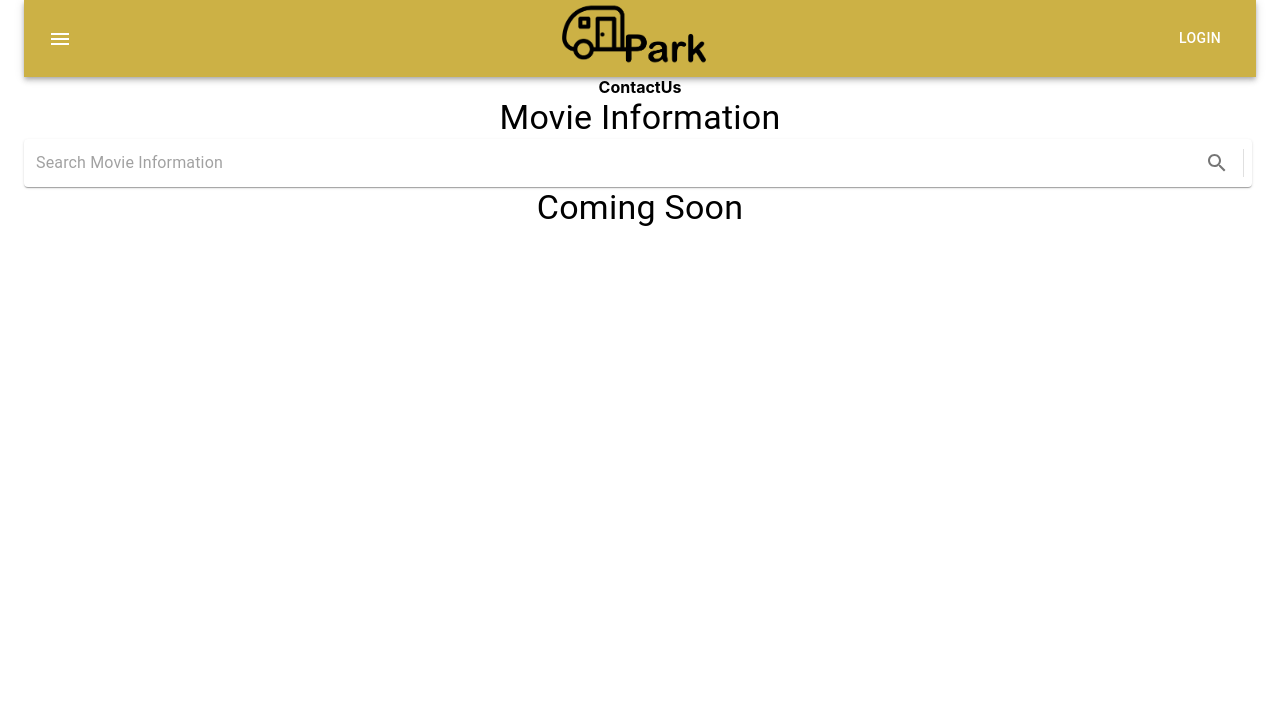
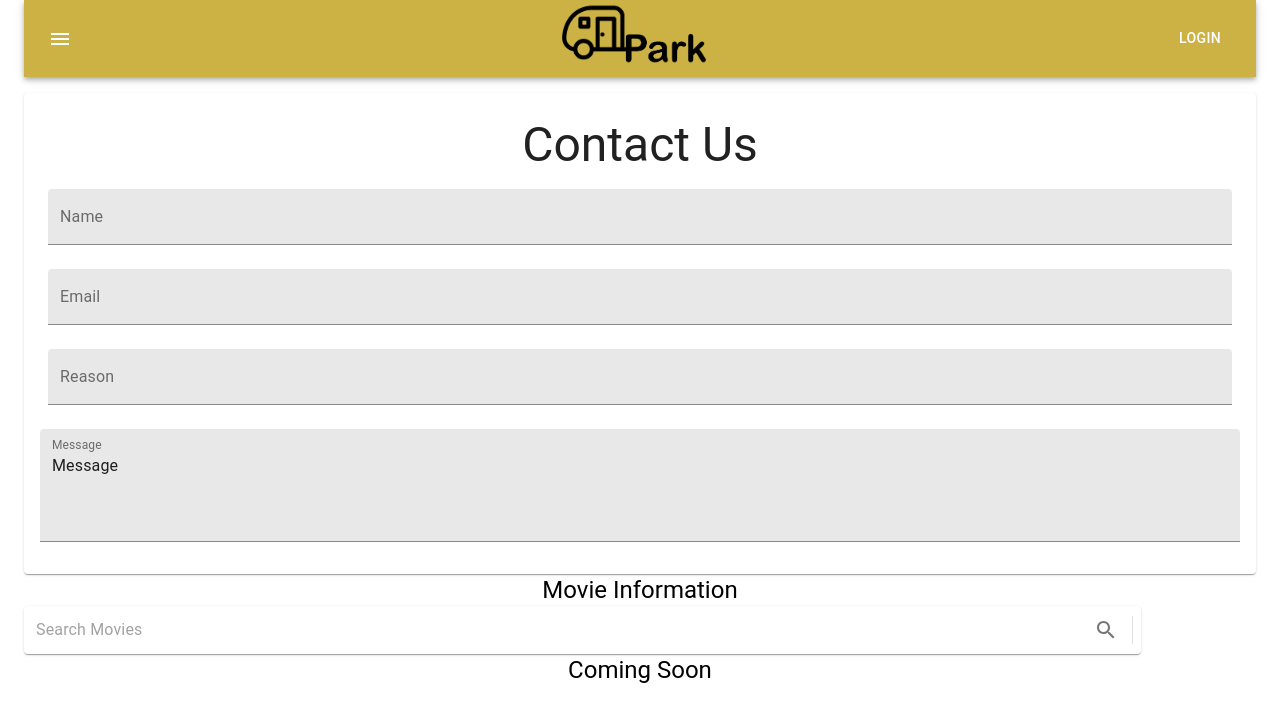
Before and after one commit to KyleJohnsonWebdev/WDD359-O, a React (Create React App) app in the folder wdd359-o/: page /ContactUs in a window 1280 px wide. Shown: the top 722 px of the page. Built offline with nearby package versions, Linux system fonts and the light colour scheme.

Commit message:
finishing up before the submission timeline. Will submit again on Sunday

```diff
--- a/wdd359-o/src/App.js
+++ b/wdd359-o/src/App.js
@@ -20,11 +20,11 @@ export default function App(){
 
           </main>
           <aside className= "aside asideOne">
-            <Typography variant="h4" align="center">Movie Information</Typography >
+            <Typography variant="h5" align="center">Movie Information</Typography >
             <SearchMovie />
           </aside>
           <aside className= "aside asideTwo">
-              <Typography variant="h4" align="center">Coming Soon</Typography >
+              <Typography variant="h5" align="center">Coming Soon</Typography >
           </aside>
           <footer className="footer"></footer>
         </Router>
--- a/wdd359-o/src/components/header/Header.js
+++ b/wdd359-o/src/components/header/Header.js
@@ -20,6 +20,7 @@ import MenuList from '@material-ui/core/MenuList';
     root: {
       flexGrow: 1,
       display: 'flex',
+      marginBottom: '1rem',
     },
     menuButton: {
       marginRight: theme.spacing(2),
--- a/wdd359-o/src/components/search/Search.js
+++ b/wdd359-o/src/components/search/Search.js
@@ -13,7 +13,7 @@ const useStyles = makeStyles(theme => ({
     padding: '2px 4px',
     display: 'flex',
     alignItems: 'center',
-    width: '99%',
+    width: '90%',
   },
   input: {
     marginLeft: theme.spacing(1),
@@ -43,7 +43,7 @@ export default function SearchMovie() {
     <Paper className={classes.root}>
     <InputBase
       className={classes.input}
-      placeholder="Search Movie Information"
+      placeholder="Search Movies"
       inputProps={{ 'aria-label': 'search movie information' }}
     />
     <IconButton className={classes.iconButton} aria-label="search">
--- a/wdd359-o/src/components/youtube.js
+++ b/wdd359-o/src/components/youtube.js
@@ -1,9 +1,9 @@
 import React, { Component } from 'react';
-
+import Typography from '@material-ui/core/Typography';
 //building the api url string
 const aPI = 'AIzaSyDEVvgG2n21JbTBC_EObqDxHP6EmuY9ndw';
 const iD = 'UC2-BeLxzUBSs0uSrmzWhJuQ';
-const results = 5;
+const results = 10;
 let url = `https://www.googleapis.com/youtube/v3/search?key=${aPI}&channelId=${iD}&part=snippet,id&order=date&maxResults=${results}`
 
 //youtube class
@@ -14,10 +14,12 @@ class Youtube extends Component {
     this.state = {
       youTubeVideoID: []
     };
-    this.wasClicked = this.wasClicked.bind(this);
+
   }
-  //when the button is clicked it fetches the data from the youtube api
-  wasClicked(){
+componentDidMount(){
+  this.loadVideos()
+}
+  loadVideos(){
     fetch(url)
     .then((response) => response.json())
     .then((responseJson) => {
@@ -34,13 +36,12 @@ class Youtube extends Component {
   render(){
     return(
       <div>
-        <button onClick={this.wasClicked}>Click on this to load movie trailers</button>
+        <Typography variant="h3" align="center">New Releases</Typography>
           {
             this.state.youTubeVideoID.map((youTubeLink, i) => {
               console.log(youTubeLink);
               let youTubeIFrame =
               <div key={i} className="iFrame">
-                <h2>{this.state.youTubeVideoID[i]}</h2>
                 <iframe key={i} title={youTubeLink} width="560" height="315" src={youTubeLink} frameBorder="0" allow="accelerometer; autoplay; encrypted-media; gyroscope; picture-in-picture" allowFullScreen></iframe>
               </div>
               return youTubeIFrame;
--- a/wdd359-o/src/pages/ContactUs.js
+++ b/wdd359-o/src/pages/ContactUs.js
@@ -1,9 +1,94 @@
 import React, { useState } from 'react'
+import { makeStyles } from '@material-ui/core/styles';
+import clsx from 'clsx';
+import MenuItem from '@material-ui/core/MenuItem';
+import TextField from '@material-ui/core/TextField';
+import Paper from '@material-ui/core/Paper';
+import Typography from '@material-ui/core/Typography';
+
+const useStyles = makeStyles(theme => ({
+  container: {
+    display: 'flex',
+    flexWrap: 'wrap',
+  },
+  textField: {
+    marginLeft: theme.spacing(1),
+    marginRight: theme.spacing(1),
+  },
+  dense: {
+    marginTop: theme.spacing(2),
+  },
+  menu: {
+    width: "200",
+  },
+  root: {
+    padding: theme.spacing(3, 2),
+  },
+}));
+
 
 function ContactUs(){
+  const classes = useStyles();
+  const [values, setValues] = React.useState({
+    name: '',
+    email: '',
+    reason: '',
+    multiline: '',
+  });
+
+  const handleChange = name => event => {
+    setValues({ ...values, [name]: event.target.value });
+  };
   return(
     <div>
-    ContactUs
+      <Paper className={classes.root}>
+        <Typography variant="h3" component="h3">
+          Contact Us
+        </Typography>
+        <form className={classes.container} noValidate autoComplete="off">
+          <TextField
+            id="filled-name"
+            label="Name"
+            fullWidth
+            className={classes.textField}
+            value={values.name}
+            onChange={handleChange('name')}
+            margin="normal"
+            variant="filled"
+          />
+          <TextField
+            id="filled-email"
+            label="Email"
+            fullWidth
+            className={classes.textField}
+            value={values.email}
+            onChange={handleChange('email')}
+            margin="normal"
+            variant="filled"
+          />
+          <TextField
+            id="filled-reason"
+            label="Reason"
+            fullWidth
+            className={classes.textField}
+            value={values.reason}
+            onChange={handleChange('reason')}
+            margin="normal"
+            variant="filled"
+          />
+          <TextField
+            id="filled-multiline-static"
+            label="Message"
+            multiline
+            rows="4"
+            fullWidth
+            defaultValue="Message"
+            className={classes.multiline}
+            margin="normal"
+            variant="filled"
+          />
+        </form>
+      </Paper>
     </div>
   );
 }
--- a/wdd359-o/src/pages/NewReleases.js
+++ b/wdd359-o/src/pages/NewReleases.js
@@ -1,9 +1,9 @@
 import React, { useState } from 'react'
-
+import Youtube from './../components/youtube';
 function NewReleases(){
   return(
     <div>
-    NewReleases
+      <Youtube />
     </div>
   );
 }
```
